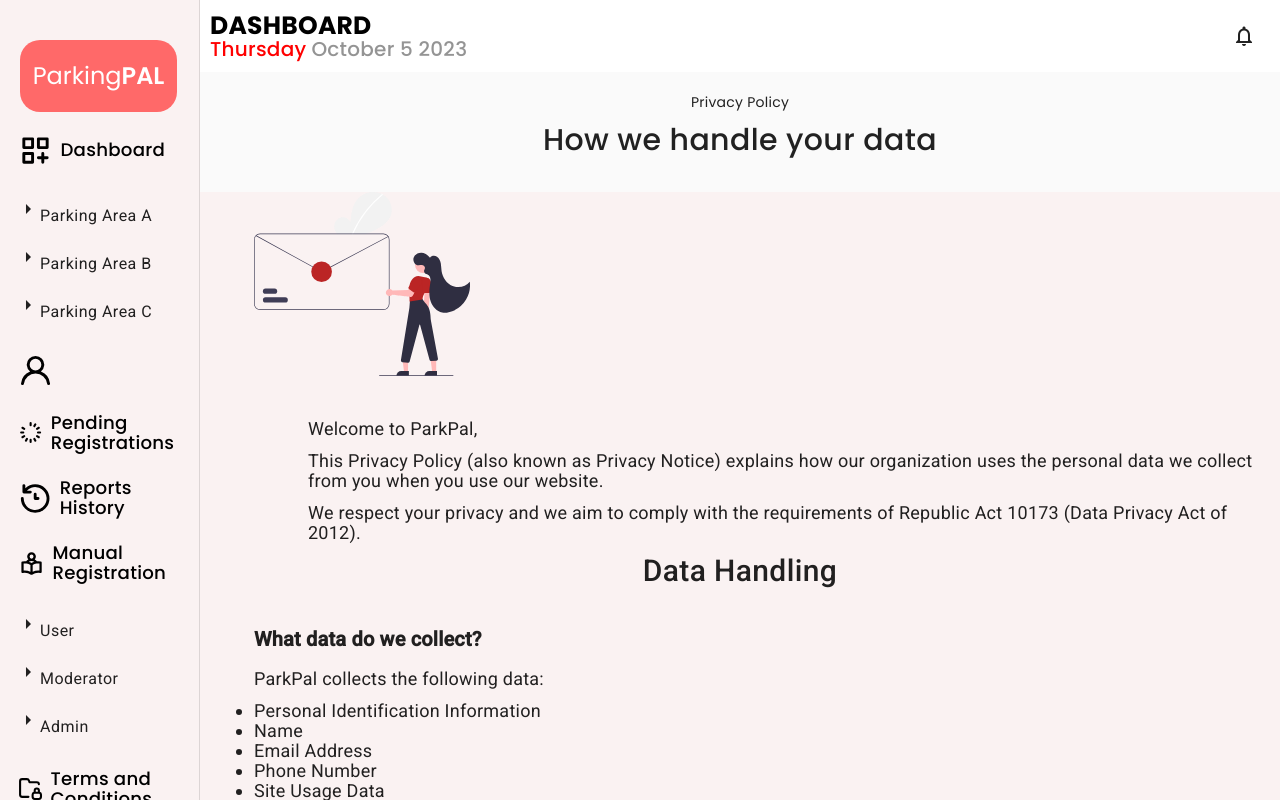
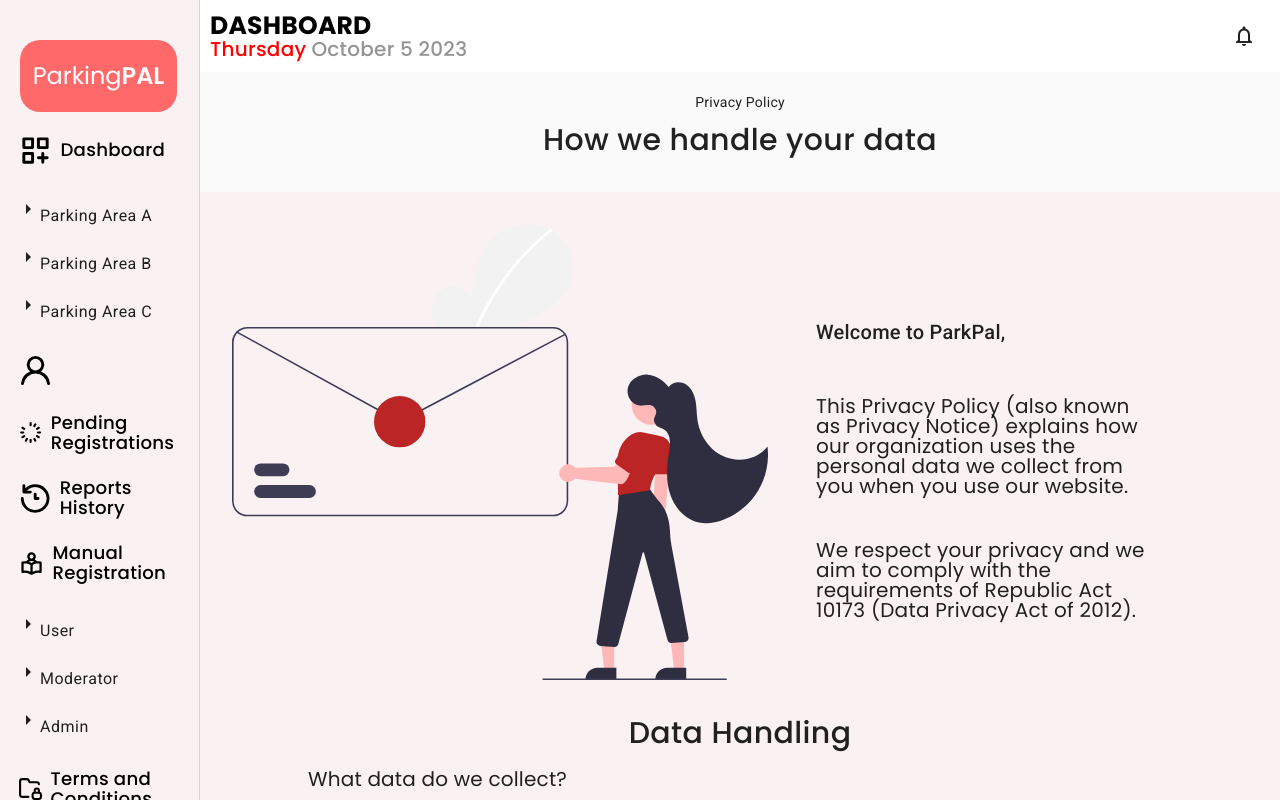
Before and after one commit to LM-Inocentes/ParkPal, an Angular app in the folder ParkPal/: page /data-privacy in a window 1280 px wide. Built offline with nearby package versions, Linux system fonts and the light colour scheme.

Commit message:
Fixes to Data Privacy Statement

```diff
--- a/ParkPal/src/app/data-privacy/data-privacy.component.html
+++ b/ParkPal/src/app/data-privacy/data-privacy.component.html
@@ -1,32 +1,42 @@
-<section class = "heading">
-    <div class = "heading-info">
+<section class="heading">
+  <div class="heading-info">
     <p>Privacy Policy</p>
     <h2>How we handle your data</h2>
   </div>
 </section>
 
-<div class = "illustration">
-    <img class="side-privacy" src="../../../assets/svg/letter.svg" alt="privacy-illustration"/>
+<section class="subheading">
+  <div class="main-container">
+
+    <div class="illustration">
+        <img
+          class="side-privacy"
+          src="../../../assets/svg/letter.svg"
+          alt="privacy-illustration"
+        />
       </div>
 
-<section class = "subheading">
 
-    <div class = "content">
-        <p>Welcome to ParkPal,</p>
-        <p>This Privacy Policy (also known as Privacy Notice) explains how our organization uses the personal data
-            we collect from you when you use our website.
+    <div class = "welcome">
+      <h2>Welcome to ParkPal,</h2>
+      <p>
+        This Privacy Policy (also known as Privacy Notice) explains how our
+        organization uses the personal data we collect from you when you use our
+        website.
       </p>
 
-        <p>We respect your privacy and we aim to comply with the requirements of Republic Act 10173
-            (Data Privacy Act of 2012).
+      <p>
+        We respect your privacy and we aim to comply with the requirements of
+        Republic Act 10173 (Data Privacy Act of 2012).
       </p>
     </div>
+  </div>
 
-    <div class = "data-handling">
+  <div class="data-handling">
     <h2>Data Handling</h2>
-            <div class = "data-info">
+    <div class="dhandling-info">
       <h3>What data do we collect?</h3>
-            <p>ParkPal collects the following data:</p>
+      <p><strong>ParkPal</strong> collects the following data:</p>
       <ul>
         <li>Personal Identification Information</li>
         <li>Name</li>
@@ -36,19 +46,48 @@
         <li>School ID Details</li>
         <li>Vehicle Details</li>
       </ul>
-            <br>
-            <h3>How do we collect  your data?</h3>
-            <p>You directly provide ParkPal with most the data we collect. We collect data
-                and process when you:</p>
+    </div>
+
+    <div class="collect-data">
+      <div class="cdata-info">
+        <h3>How do we collect your data?</h3>
+        <p>
+          You directly provide ParkPal with most the data we collect. We collect
+          data and process when you:
+        </p>
         <ul>
           <li>Create an account</li>
-                    <li>User or view  our website</li>
-                    <li>Voluntarily complete  a customer survey or provide feedback
-                        on any of our survey questionnaires
+          <li>User or view our website</li>
+          <li>
+            Voluntarily complete a customer survey or provide feedback on any of
+            our survey questionnaires
+          </li>
+        </ul>
+      </div>
+    </div>
+
+    <div class="collect-data">
+        <div class="cdata-info">
+          <h3>How do we use your data?</h3>
+          <p>
+            <strong>ParkPal</strong> collects your data so that we can:
+          </p>
+          <ul>
+            <li>Manage your account</li>
+            <li>Email you with site updates, announcements, and promotions</li>
+            <li>
+              Continuously improve our website
             </li>
           </ul>
         </div>
       </div>
 
 
+
+
+
+
+
+
+  </div>
 </section>
--- a/ParkPal/src/app/data-privacy/data-privacy.component.scss
+++ b/ParkPal/src/app/data-privacy/data-privacy.component.scss
@@ -1,5 +1,6 @@
+
+
 .heading {
-    font-family: 'Poppins', sans-serif;
 
     .heading-info{
         padding: 20px;
@@ -11,57 +12,74 @@
         }
 }
 
-.illustration {
+.subheading {
+    width: 100%;
+    height:127%;
+    background-color: #FAF2F2;
 
-    .side-privacy {
-        mix-blend-mode:normal;
-        margin-left: 5%;
-        width:20%;
-        float: left;
-        max-width: 100%;
-        height:auto;
-    }
 }
 
-.subheading {
-    width: 100%;
-    height:80%;
-    background-color: #FAF2F2;
 
-    .content  {
+.main-container {
+    display: flex;
 
-        margin-top: 4%;
-        float:left;
-        font-size: 18px;
+    .side-privacy{
+        width:600px;
+        background: no-repeat;
+        padding: 2rem;
+    }
 
-        p {
+    .welcome {
+        font-family: 'Poppins', sans-serif;
+        font-size: 20px;
+        margin-top: 10%;
+        padding-right: 10%;
 
-            margin-left: 10%;
-
+        h2 , p {
+            padding: 1rem;
         }
     }
 }
 
-
-
 .data-handling {
-    padding-top: 20%;
-    text-align: center;
+    font-family: 'Poppins', sans-serif;
 
     h2 {
+        font-family: 'Poppins', sans-serif;
+        display: flex;
+        justify-content: center;
         font-size: 30px;
     }
+    .dhandling-info  {
 
-    .data-info{
-        margin-top:2%   ;
-        text-align: left;
-        margin-left: 5%;
-        float:left;
-        font-size: 18px;
+        justify-content: center;
+        padding-left: 10%;
+        font-size: 15px;
 
-        h3{
-            font-weight:bold;
+        h3 {
+            font-family: 'Poppins', sans-serif;
             font-size: 20px;
+
         }
+
+        ul {
+            margin-left: 2%
+        }
+
     }
 }
+
+.collect-data {
+    @extend .data-handling;
+    padding-top: 2%;
+
+    .cdata-info {
+        @extend .dhandling-info
+    }
+
+    h3 {
+        font-family: 'Poppins', sans-serif;
+        font-size: 20px;
+
+    }
+}
```
Lines whose indentation alone changed are shown as unchanged.
